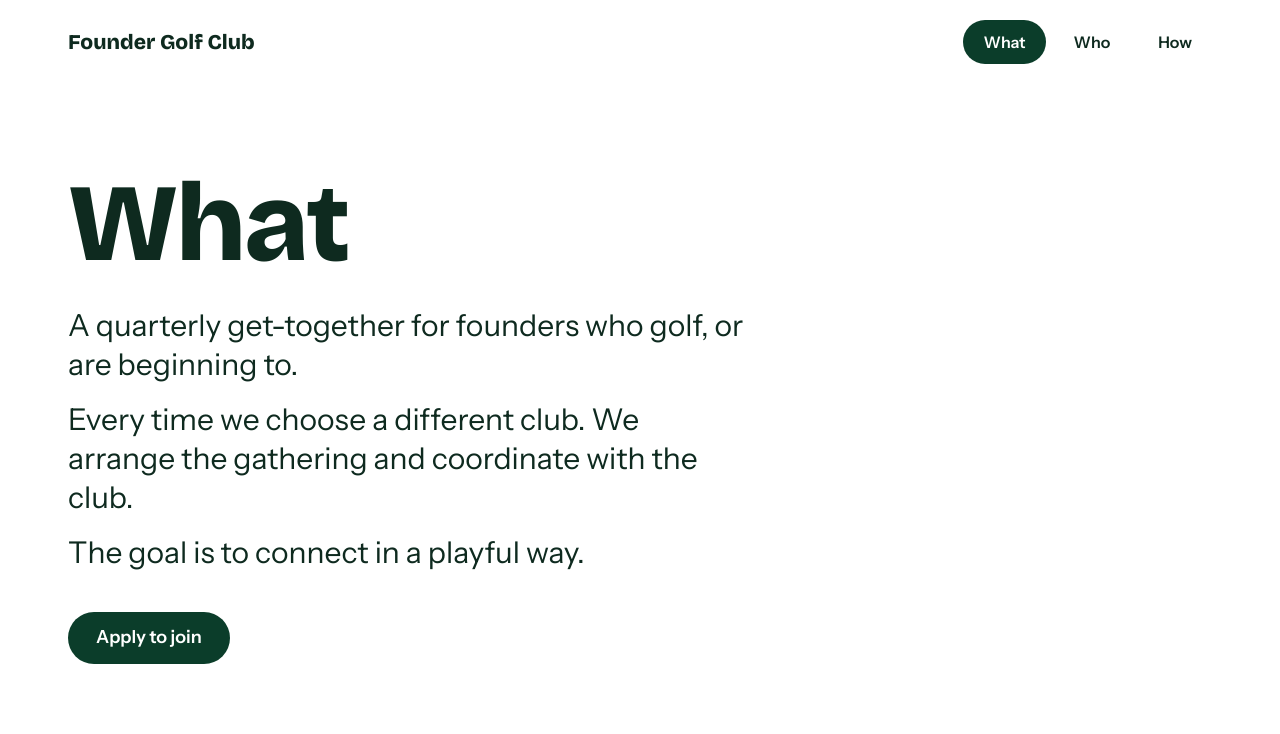
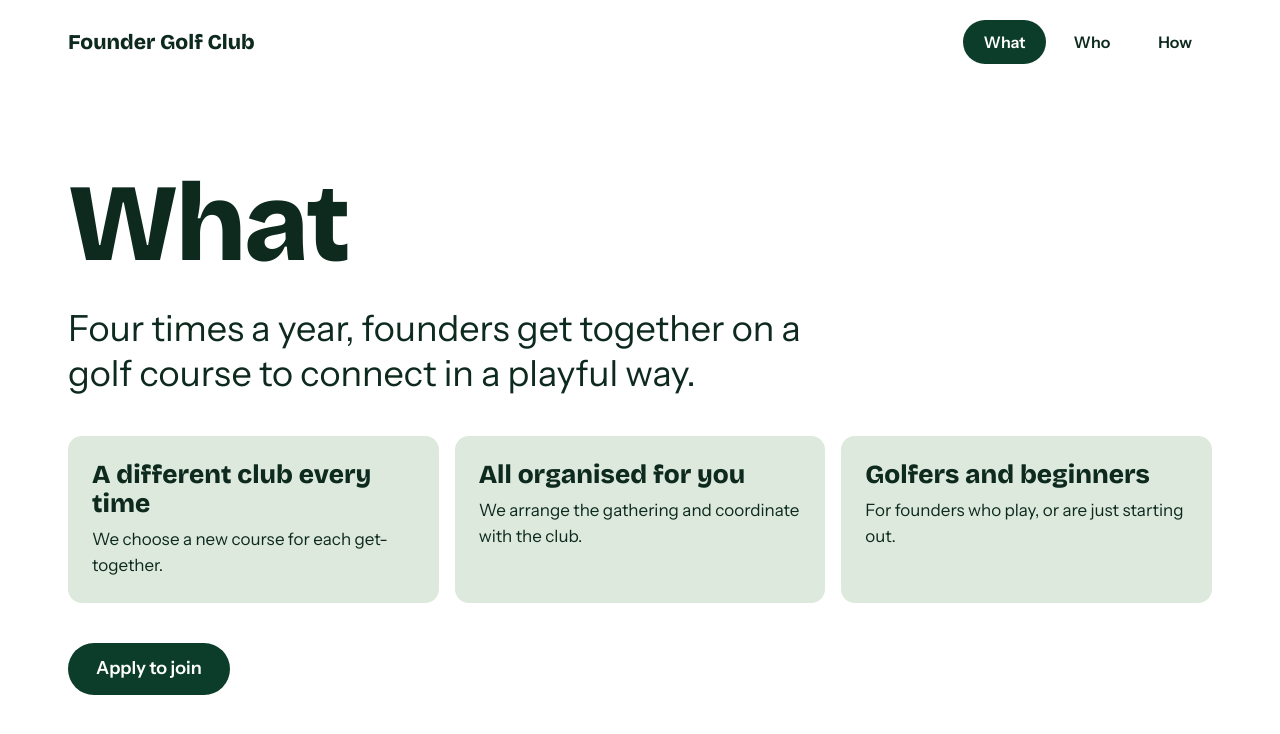
Before and after one commit to Lisette-Upstream/founder-golf-club, a plain HTML site: page what/index.html in a window 1280 px wide. Drawn offline with Linux system fonts and the light colour scheme.

Commit message:
Rewrite the What page
Co-Authored-By: Claude Opus 5.5 <noreply@anthropic.com>
Claude-Session: https://claude.ai/code/session_01Aq6HfQb78q7Tvs4fH3VBfE

```diff
--- a/styles.css
+++ b/styles.css
@@ -79,10 +79,15 @@ h1, h2, h3, p, ol, ul { margin: 0; }
 /* Subpages */
 .page { padding-top: clamp(40px, 7vw, 88px); padding-bottom: clamp(40px, 7vw, 88px); }
 .page h1 { font-family: var(--display); font-weight: 800; font-size: clamp(52px, 8.6vw, 112px); line-height: .96; letter-spacing: -.025em; }
-.statement { margin-top: 16px; max-width: 680px; font-size: clamp(22px, 2.6vw, 30px); line-height: 1.3; }
-.statement:first-of-type { margin-top: 28px; }
+.statement { margin-top: 28px; max-width: 760px; font-size: clamp(24px, 3vw, 36px); line-height: 1.25; }
 .page > .button { margin-top: 40px; }
 .lead { margin: 24px 0 28px; max-width: 620px; font-size: 20px; }
+
+/* What */
+.facts { margin-top: 40px; display: grid; grid-template-columns: repeat(auto-fit, minmax(240px, 1fr)); gap: 16px; }
+.facts div { padding: 24px; border-radius: 14px; background: var(--sage); }
+.facts h2 { margin-bottom: 8px; font-family: var(--display); font-weight: 800; font-size: 26px; line-height: 1.12; }
+.facts p { font-size: 17px; }
 
 /* Who */
 .criteria { display: grid; grid-template-columns: repeat(auto-fit, minmax(240px, 1fr)); gap: 16px; }
--- a/what/index.html
+++ b/what/index.html
@@ -19,9 +19,23 @@
 
   <main class="page wrap">
     <h1>What</h1>
-    <p class="statement">A quarterly get-together for founders who golf, or are beginning to.</p>
-    <p class="statement">Every time we choose a different club. We arrange the gathering and coordinate with the club.</p>
-    <p class="statement">The goal is to connect in a playful way.</p>
+    <p class="statement">Four times a year, founders get together on a golf course to connect in a playful way.</p>
+
+    <div class="facts">
+      <div>
+        <h2>A different club every time</h2>
+        <p>We choose a new course for each get-together.</p>
+      </div>
+      <div>
+        <h2>All organised for you</h2>
+        <p>We arrange the gathering and coordinate with the club.</p>
+      </div>
+      <div>
+        <h2>Golfers and beginners</h2>
+        <p>For founders who play, or are just starting out.</p>
+      </div>
+    </div>
+
     <a class="button button-green" href="https://milaprojects.notion.site/40cae63767768053b13bd6b14be5f0df?pvs=105">Apply to join</a>
   </main>
 </body>
```
